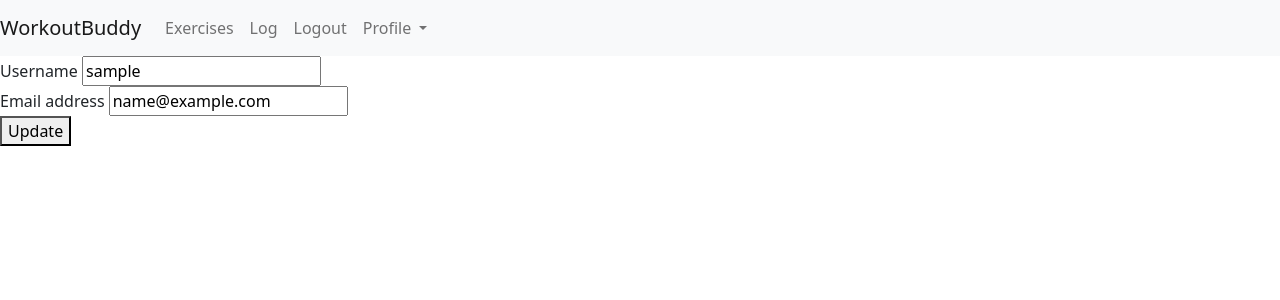
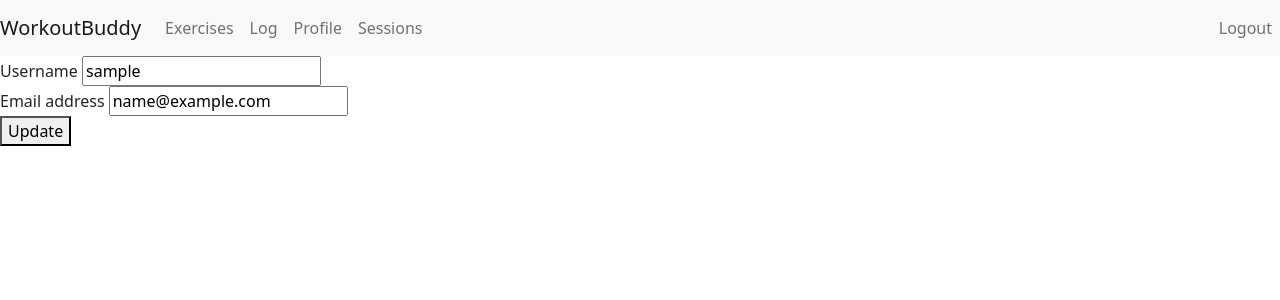
Before and after one commit to qrlandry/WorkoutBuddy, a Django app: page /edit_profile/ in a window 1280 px wide. Shown: the top 300 px of the page. Run offline with Django 4.2, Linux system fonts and the light colour scheme; the visitor is signed in with stand-in values (Sample User, id 1); some libraries are stand-ins or nearby versions.

Commit message:
styled nav

```diff
--- a/fullstack/templates/nav.html
+++ b/fullstack/templates/nav.html
@@ -1,61 +1,56 @@
 {% load static %}
-
-<link
+<head>
+  <link
     rel="stylesheet"
     type="text/css"
     href="{% static 'home/css/bootstrap.css' %}"
-/>
+  />
+
+  <script src="https://code.jquery.com/jquery-3.6.0.min.js"></script>
+  <script src="{% static 'home/js/bootstrap.min.js' %}"></script>
+</head>
 
 <nav class="navbar navbar-expand-lg navbar-light bg-light">
-  <a class="navbar-brand" href="/">WorkoutBuddy</a>
+  <a class="navbar-brand" href="/"> WorkoutBuddy </a>
   <button
     class="navbar-toggler"
     type="button"
     data-toggle="collapse"
-    data-target="#navbarNavDropdown"
-    aria-controls="navbarNavDropdown"
+    data-target="#navbarText"
+    aria-controls="navbarText"
     aria-expanded="false"
     aria-label="Toggle navigation"
   >
     <span class="navbar-toggler-icon"></span>
   </button>
   {% if request.user.is_authenticated %}
-  <div class="collapse navbar-collapse" id="navbarNavDropdown">
-    <ul class="navbar-nav">
+  <div class="collapse navbar-collapse" id="navbarText">
+    <ul class="navbar-nav mr-auto">
       <li class="nav-item active">
-        <a class="nav-link" href="/exercises/"
-          >Exercises <span class="sr-only"></span></a
-        >
+        <a class="nav-link" href="/exercises/"> Exercises </a>
       </li>
       <li class="nav-item">
-        <a class="nav-link" href="/log/">Log</a>
+        <a class="nav-link" href="/log/"> Log </a>
       </li>
       <li class="nav-item">
-        <a class="nav-link" href="{% url 'logout' %}">Logout</a>
+        <a class="nav-link" href="/profile/"> Profile </a>
       </li>
-      <li class="nav-item dropdown">
-        <a
-          class="nav-link dropdown-toggle"
-          href="#"
-          id="navbarDropdownMenuLink"
-          data-toggle="dropdown"
-          aria-haspopup="true"
-          aria-expanded="false"
-        >
-          Profile
-        </a>
-        <div class="dropdown-menu" aria-labelledby="navbarDropdownMenuLink">
-          <a class="dropdown-item" href="/profile/">View Profile</a>
-          <a class="dropdown-item" href="/sessions/"> Sessions </a>
-          {% else %}
-          <li class="nav-item active">
-            <a class="nav-link" href="{% url 'login' %}"
-              >Login <span class="sr-only"></span></a
-            >
-          </li>
-          {% endif %}
-        </div>
+      <li class="nav-item">
+        <a class="nav-link" href="/sessions/"> Sessions </a>
       </li>
     </ul>
+    <ul class="navbar-nav ms-auto">
+      <li class="nav-item ms-auto">
+        <a class="nav-link" href="{% url 'logout' %}"> Logout </a>
+      </li>
+    </ul>
+
+    {% else %}
+    <ul class="navbar-nav ms-auto">
+      <li class="nav-item">
+        <a class="nav-link" href="{% url 'login' %}"> Login </a>
+      </li>
+    </ul>
+    {% endif %}
   </div>
 </nav>
--- a/fullstack/workoutbuddy/settings.py
+++ b/fullstack/workoutbuddy/settings.py
@@ -11,7 +11,7 @@ https://docs.djangoproject.com/en/4.2/ref/settings/
 """
 
 from pathlib import Path
-
+import os
 # Build paths inside the project like this: BASE_DIR / 'subdir'.
 BASE_DIR = Path(__file__).resolve().parent.parent
 
@@ -141,6 +141,10 @@ USE_TZ = True
 
 STATIC_URL = 'static/'
 
+STATICFILES_DIRS = [
+    os.path.join(BASE_DIR, 'static'),
+]
+
 # Default primary key field type
 # https://docs.djangoproject.com/en/4.2/ref/settings/#default-auto-field
 
```
